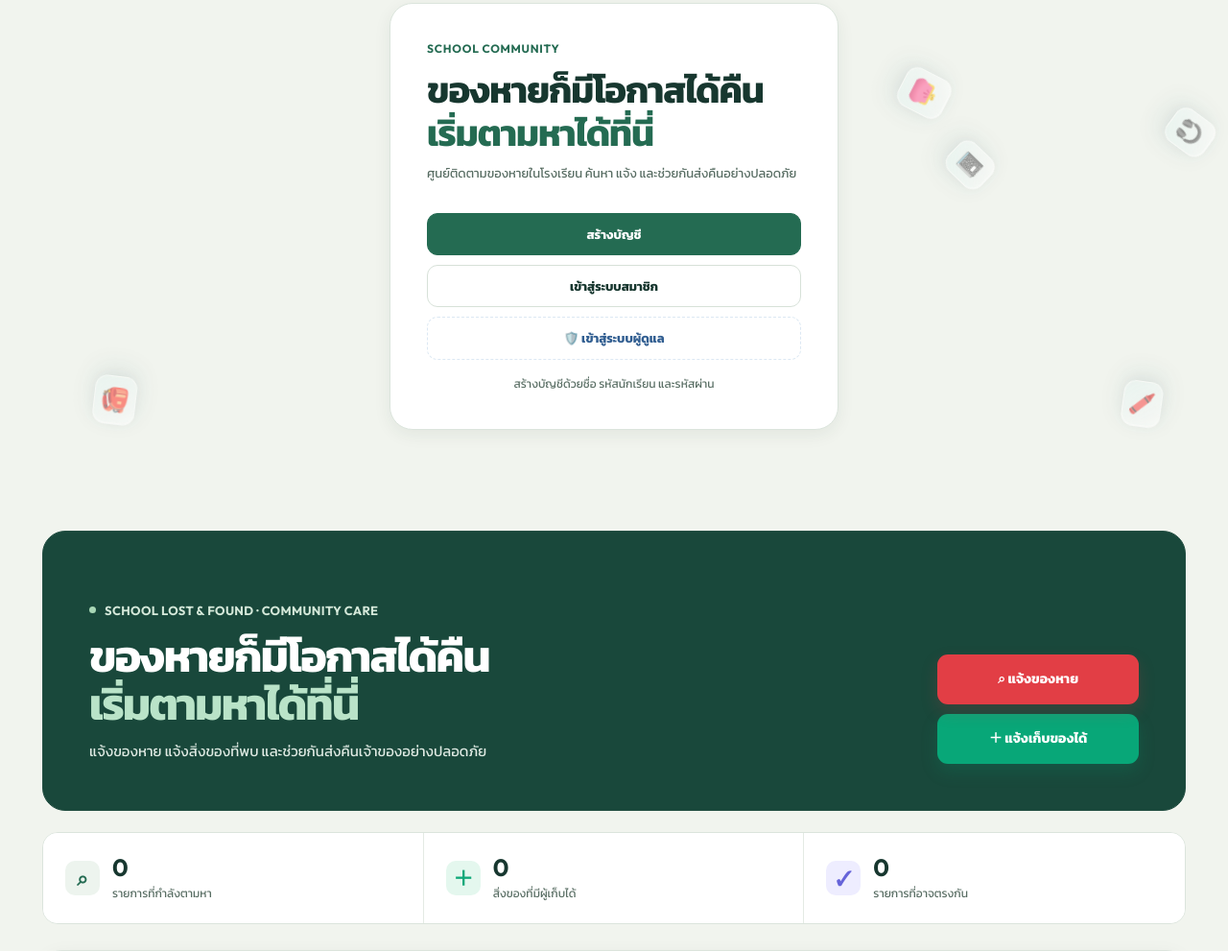
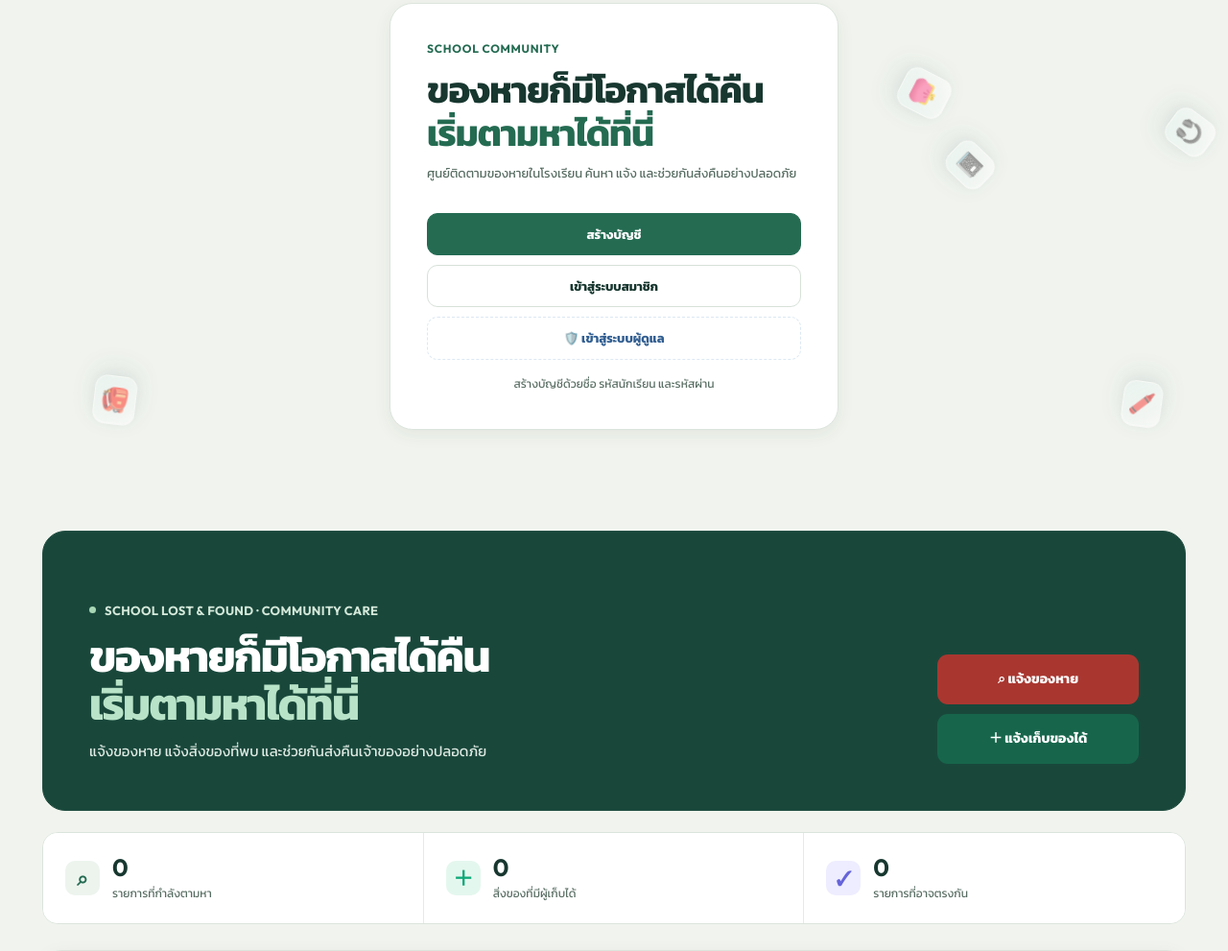
Before and after one commit to RK-pgm/Find-Thing, a website: page index.html in a window 1280 px wide. Shown: the part 214-1205 px from the top of the page at 96% size. Drawn offline with Linux system fonts and the light colour scheme.

Commit message:
Improve action button contrast

```diff
--- a/style.css
+++ b/style.css
@@ -2007,3 +2007,34 @@ button:focus-visible, a:focus-visible, input:focus-visible, select:focus-visible
   .match-empty.compact { font-size: 10px; }
   .match-open { font-size: 10px; }
 }
+
+/* Explicit high-contrast actions; older button rules are more specific. */
+.nav .button.primary { box-shadow: none; }
+.hero-actions .button:first-child {
+  border-color: #a93730;
+  background: #a93730;
+  color: #fff;
+  box-shadow: none;
+  text-shadow: none;
+  filter: none;
+}
+.hero-actions .button.found-action {
+  border-color: #17664c;
+  background: #17664c;
+  color: #fff;
+  box-shadow: none;
+  text-shadow: none;
+  filter: none;
+  backdrop-filter: none;
+}
+.hero-actions .button::before, .hero-actions .button::after { display: none; }
+.hero-actions #report-lost {
+  border-color: #a93730;
+  background: #a93730;
+  box-shadow: none;
+}
+.hero-actions #report-found {
+  border-color: #17664c;
+  background: #17664c;
+  box-shadow: none;
+}
```
